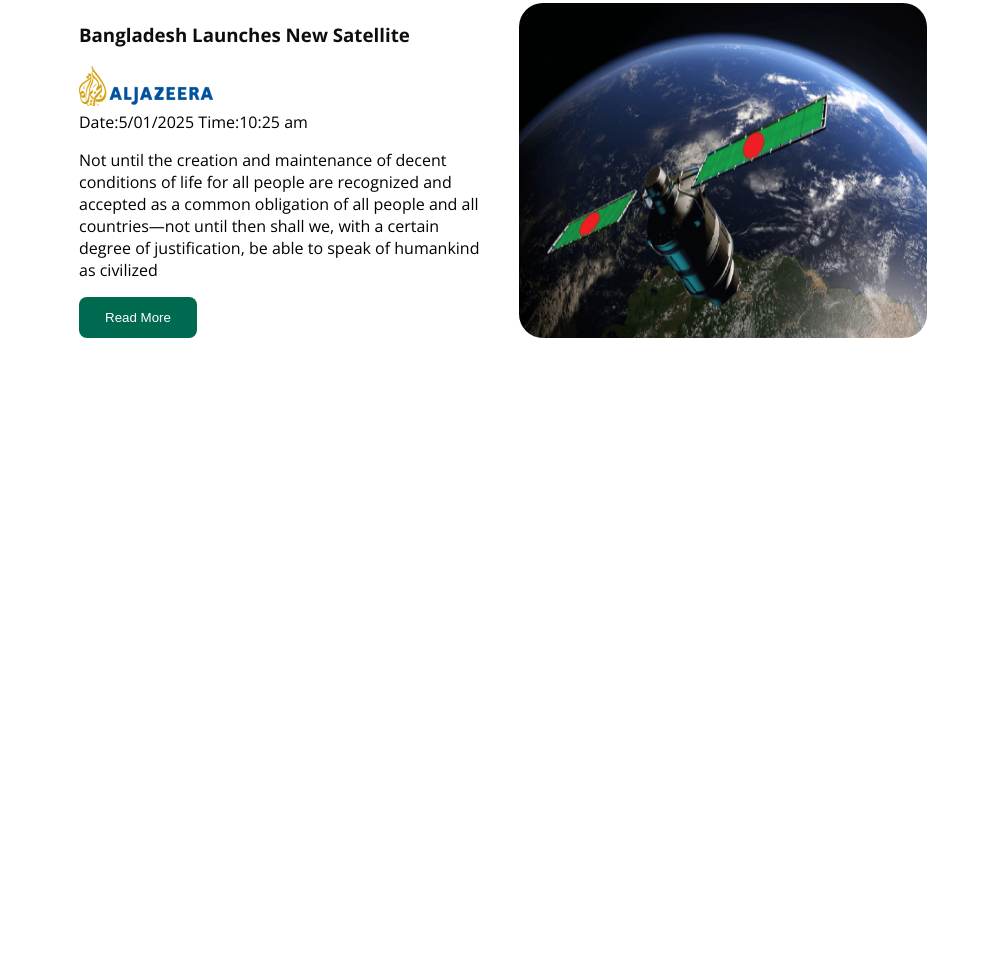
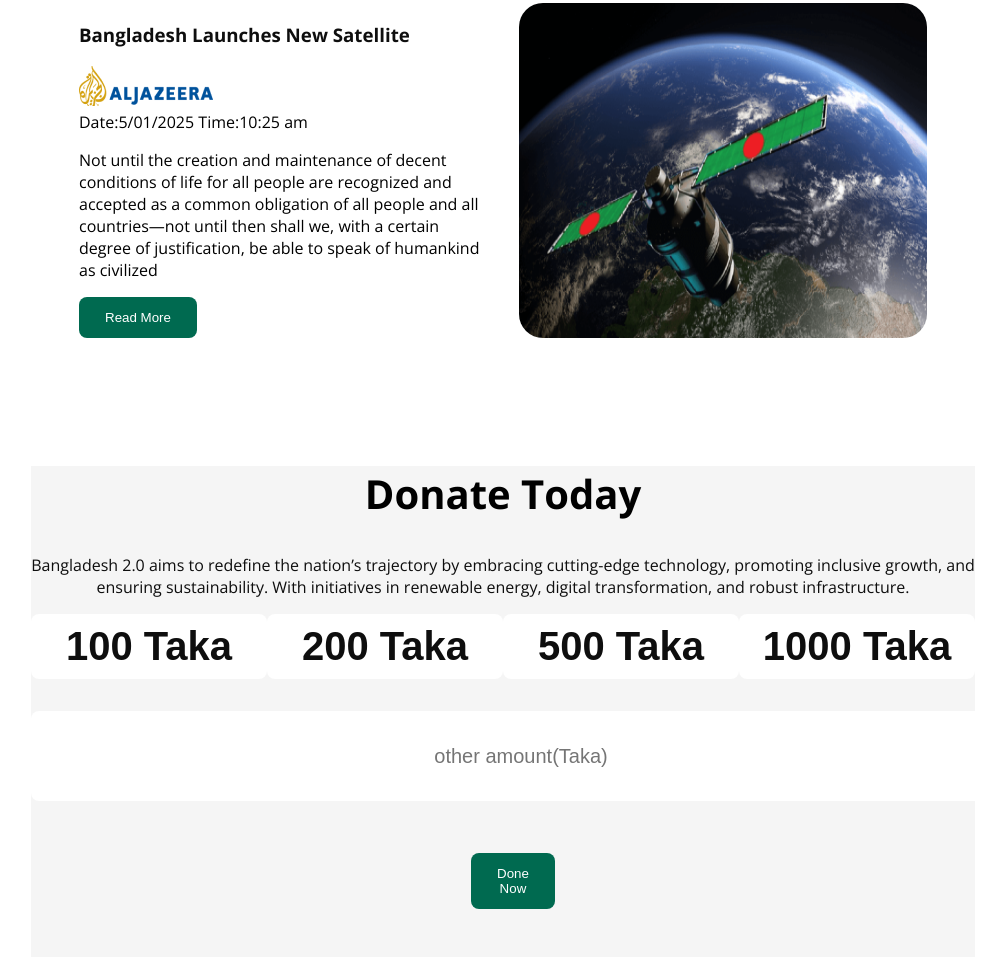
Before and after one commit to AbulHasan29/assignment1, a plain HTML site: page index.html in a window 1280 px wide. Shown: the part 2320-3280 px from the top of the page, without its empty margins (137-1142 px from the left). Before the commit the page ends 2786 px from the top, so only its background shows below. Drawn offline with nearby package versions, Linux system fonts and the light colour scheme.

Commit message:
successfully added donate section

```diff
--- a/index.html
+++ b/index.html
@@ -90,7 +90,21 @@
                   </div>
                   <img class="news-image" src="images/satelite.png" alt="">
               </div>
+          </section>
 
+          <section class="donate">
+              <h1 class="donate-title">Donate Today</h1>
+              <p class="donate-description">Bangladesh 2.0 aims to redefine the nation’s trajectory by embracing cutting-edge technology, promoting inclusive growth, and ensuring sustainability. With initiatives in renewable energy, digital transformation, and robust infrastructure.</p>
+
+               <div class="donate-buttons">
+                <button class="donate-button">100 Taka</button>
+                <button class="donate-button">200 Taka</button>
+                <button class="donate-button">500 Taka</button>
+                <button class="donate-button">1000 Taka</button>
+               </div>
+              <input class="donate-input"  type="text" placeholder="other amount(Taka)">
+              <br>
+              <button class="content-button button0">Done Now</button>
           </section>
 
     </main>
--- a/style/style.css
+++ b/style/style.css
@@ -205,3 +205,57 @@ nav{
     width: 139;
 
 }
+.donate{
+    align-items: center;
+    margin:20px 160px 80px 160px;
+    background-color: #F5F5F5;
+
+}
+.donate-title{
+    text-align:center;
+    font-weight: 700;
+    font-size: 40px;
+}
+.donate-description{
+    font-weight: 400;
+    font-size:16px ;
+    text-align: center;
+    color:#0E0E0E ;
+}
+.donate-buttons{
+    display: flex;
+    justify-content:space-between;
+    margin-bottom: 32px;
+}
+.donate-button{
+    height:128 px;
+    width: 250px;
+    padding:10px 20px;
+    background-color: #FFFFFF;
+    font-weight: 700;
+    font-size: 40px;
+    border:none;
+    border-radius: 8px;
+    color:#0E0E0E;
+}
+.donate-button:hover{
+    background-color:#C6E4D6;
+    border:2px solid #09A15C;
+}
+.donate-input{
+    width:900px;
+    height: 50px;
+    background-color: #FFFFFF;
+    padding: 20px 40px;
+    border:none;
+    border-radius: 8px;
+    font-size: 20px;
+     margin-bottom: 20px;
+     font-weight:400;
+     text-align: center;
+
+}
+
+.button0{
+    margin:32px 440px 48px 440px;
+}
```
